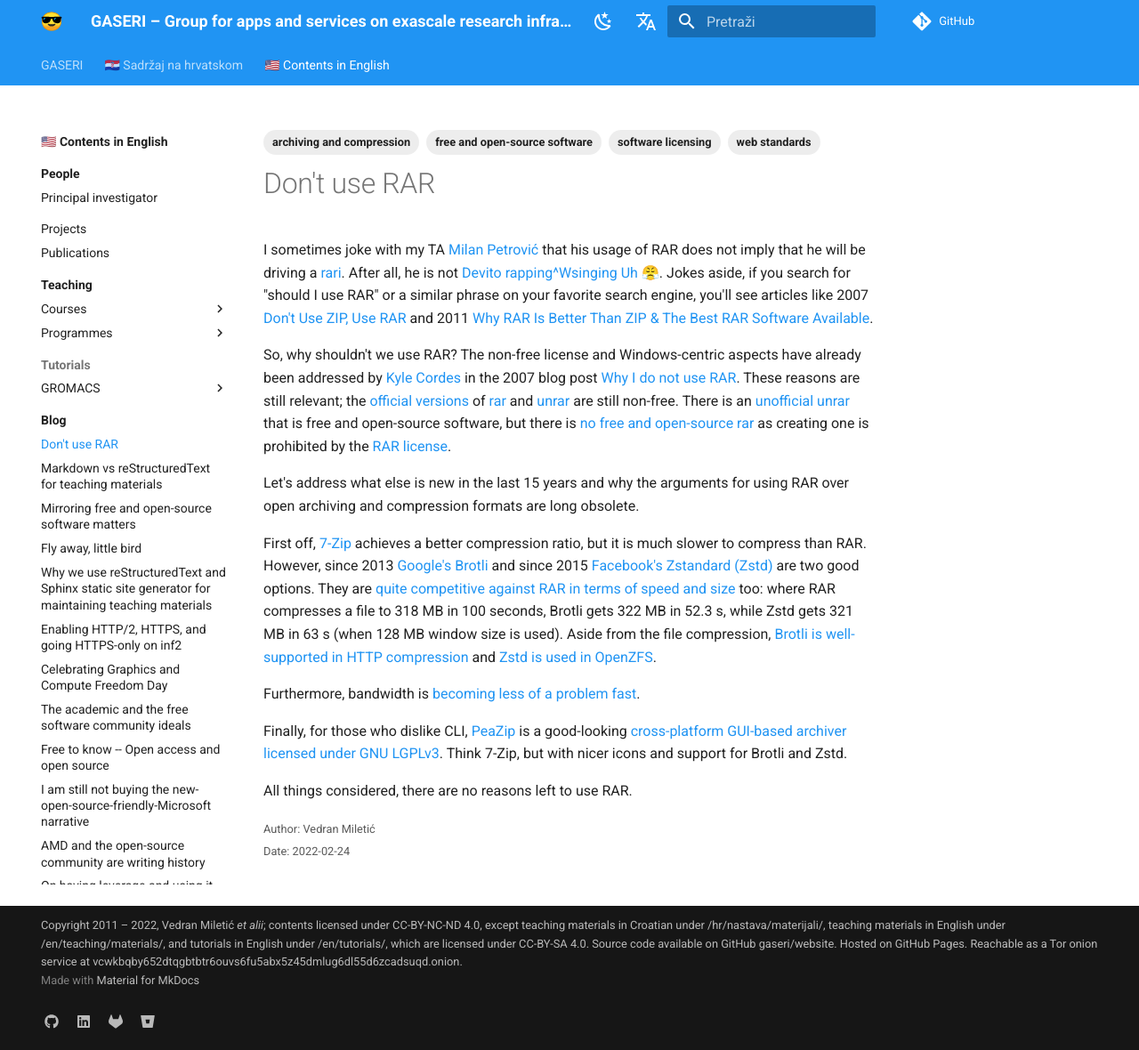
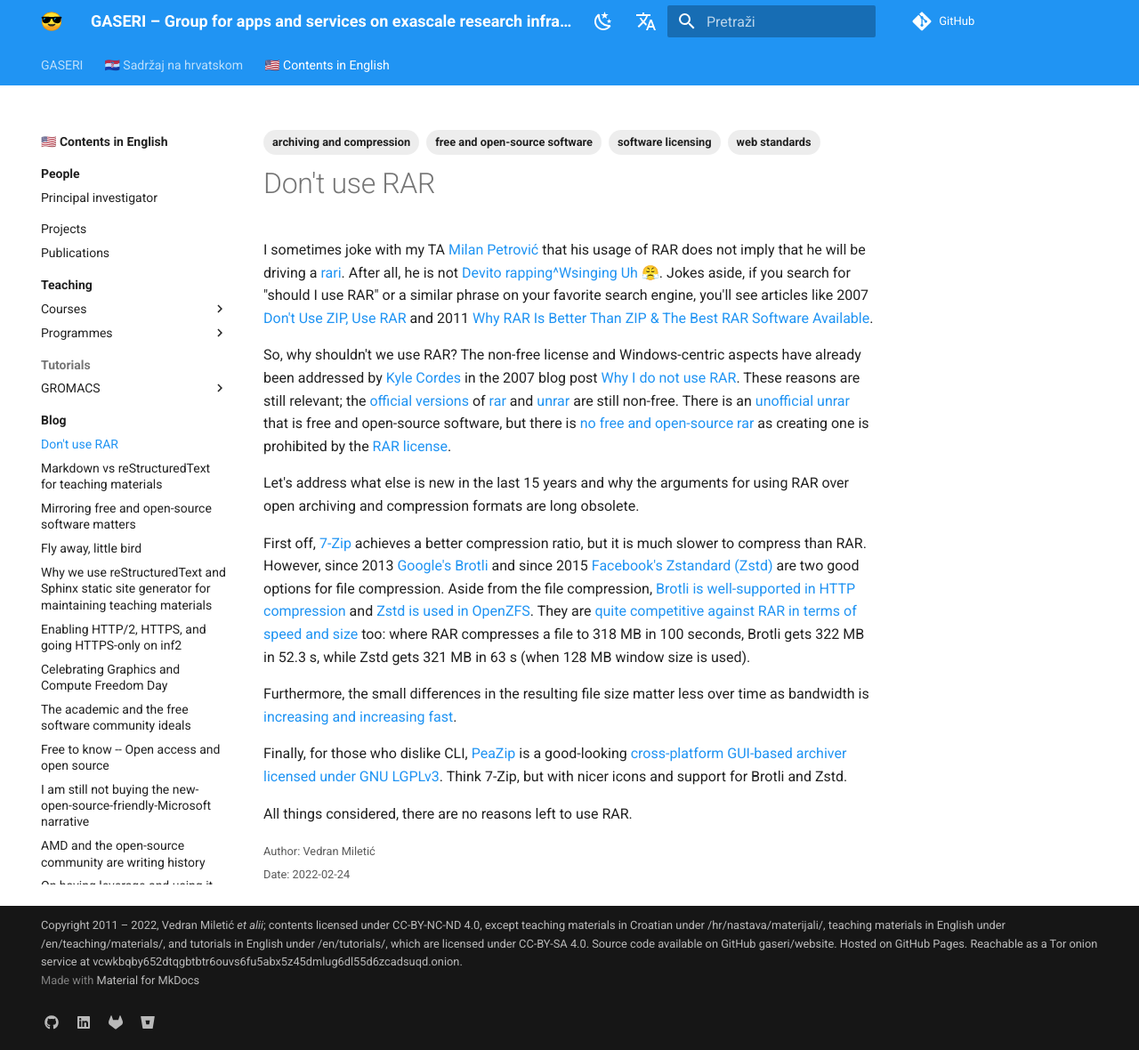
Before and after one commit to gaseri/website, an MkDocs documentation site: the page built from docs/en/blog/2022-02-24-dont-use-rar.md, in a window 1280 px wide and 1180 px high. Shown: the whole window at 89% size. Built offline with MkDocs 1.6.1 and Material for MkDocs 9.7.7, drawn with Linux system fonts in a browser that asks for light colours; comment, search, counter and statistics services are not loaded.

Commit message:
Minor fixes in the RAR blog post

```diff
--- a/docs/en/blog/2022-02-24-dont-use-rar.md
+++ b/docs/en/blog/2022-02-24-dont-use-rar.md
@@ -16,9 +16,9 @@
 
 Let's address what else is new in the last 15 years and why the arguments for using RAR over open archiving and compression formats are long obsolete.
 
-First off, [7-Zip](https://www.7-zip.org/) achieves a better compression ratio, but it is much slower to compress than RAR. However, since 2013 [Google's Brotli](https://www.brotli.org/) and since 2015 [Facebook's Zstandard (Zstd)](https://facebook.github.io/zstd/) are two good options. They are [quite competitive against RAR in terms of speed and size](https://peazip.github.io/fast-compression-benchmark-brotli-zstandard.html) too: where RAR compresses a file to 318 MB in 100 seconds, Brotli gets 322 MB in 52.3 s, while Zstd gets 321 MB in 63 s (when 128 MB window size is used). Aside from the file compression, [Brotli is well-supported in HTTP compression](https://caniuse.com/brotli) and [Zstd is used in OpenZFS](https://papers.freebsd.org/2018/bsdcan/jude-zfs_zstd/).
+First off, [7-Zip](https://www.7-zip.org/) achieves a better compression ratio, but it is much slower to compress than RAR. However, since 2013 [Google's Brotli](https://www.brotli.org/) and since 2015 [Facebook's Zstandard (Zstd)](https://facebook.github.io/zstd/) are two good options for file compression. Aside from the file compression, [Brotli is well-supported in HTTP compression](https://caniuse.com/brotli) and [Zstd is used in OpenZFS](https://papers.freebsd.org/2018/bsdcan/jude-zfs_zstd/). They are [quite competitive against RAR in terms of speed and size](https://peazip.github.io/fast-compression-benchmark-brotli-zstandard.html) too: where RAR compresses a file to 318 MB in 100 seconds, Brotli gets 322 MB in 52.3 s, while Zstd gets 321 MB in 63 s (when 128 MB window size is used).
 
-Furthermore, bandwidth is [becoming less of a problem fast](https://www.speedtest.net/global-index).
+Furthermore, the small differences in the resulting file size matter less over time as bandwidth is [increasing and increasing fast](https://www.speedtest.net/global-index).
 
 Finally, for those who dislike CLI, [PeaZip](https://peazip.github.io/) is a good-looking [cross-platform](https://peazip.github.io/peazip-linux.html) [GUI-based](https://peazip.github.io/peazip-macos.html) [archiver](https://peazip.github.io/peazip-64bit.html) [licensed under GNU LGPLv3](https://peazip.github.io/peazip-sources.html). Think 7-Zip, but with nicer icons and support for Brotli and Zstd.
 
```
